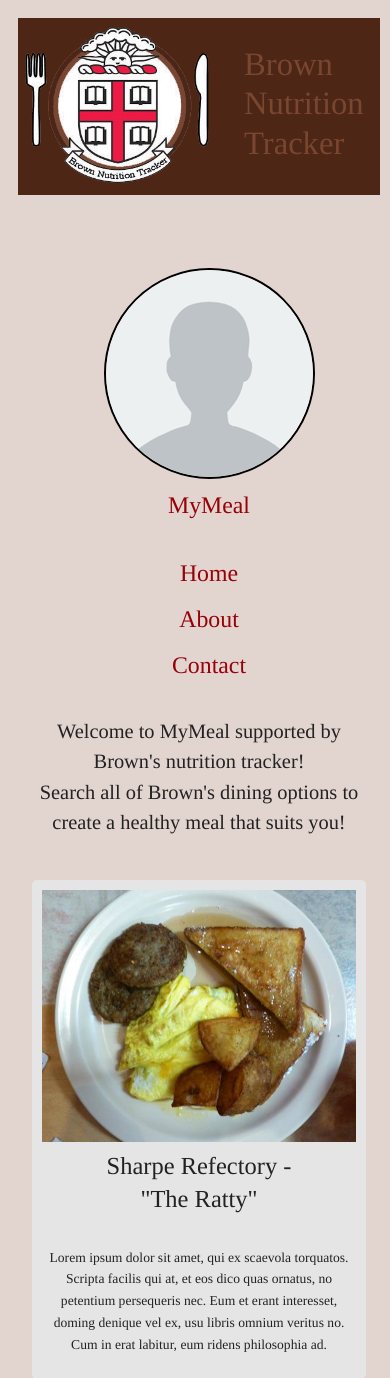
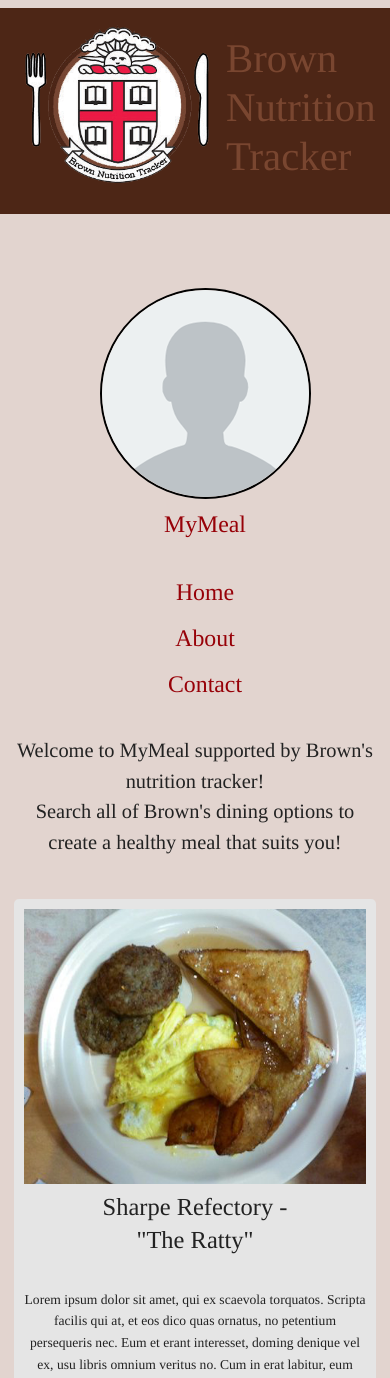
Before and after one commit to zweg25/responsive-redesign, a PHP site: page /index.html in a window 390 px wide. Shown: the top 1378 px of the page. Run offline with PHP 8.4, Linux system fonts and the light colour scheme.

Commit message:
Final?
f

```diff
--- a/mycss.css
+++ b/mycss.css
@@ -3,7 +3,7 @@
 /* Remove margins from html, and give entire page a background color */
 html {
 	margin: 0;
-	padding: 10px;
+	padding: 0;
 	background-color: #e2d4cf;
 }
 
@@ -15,7 +15,7 @@ body {
 	color: #222222;
 	background-color: #e2d4cf;
 
-	margin-navigation: auto;
+	margin-left: auto;
 	margin-right: auto;
 }
 
@@ -129,7 +129,7 @@ a:hover {
 /* On smaller screens, reduce header size and slightly move left to fit */
 @media (max-width: 400px) {
 	.header h1 {
-		font-size: 2.4em;
+		font-size: 3.0em;
 		margin-left: -14px;
 	}
 }
```
